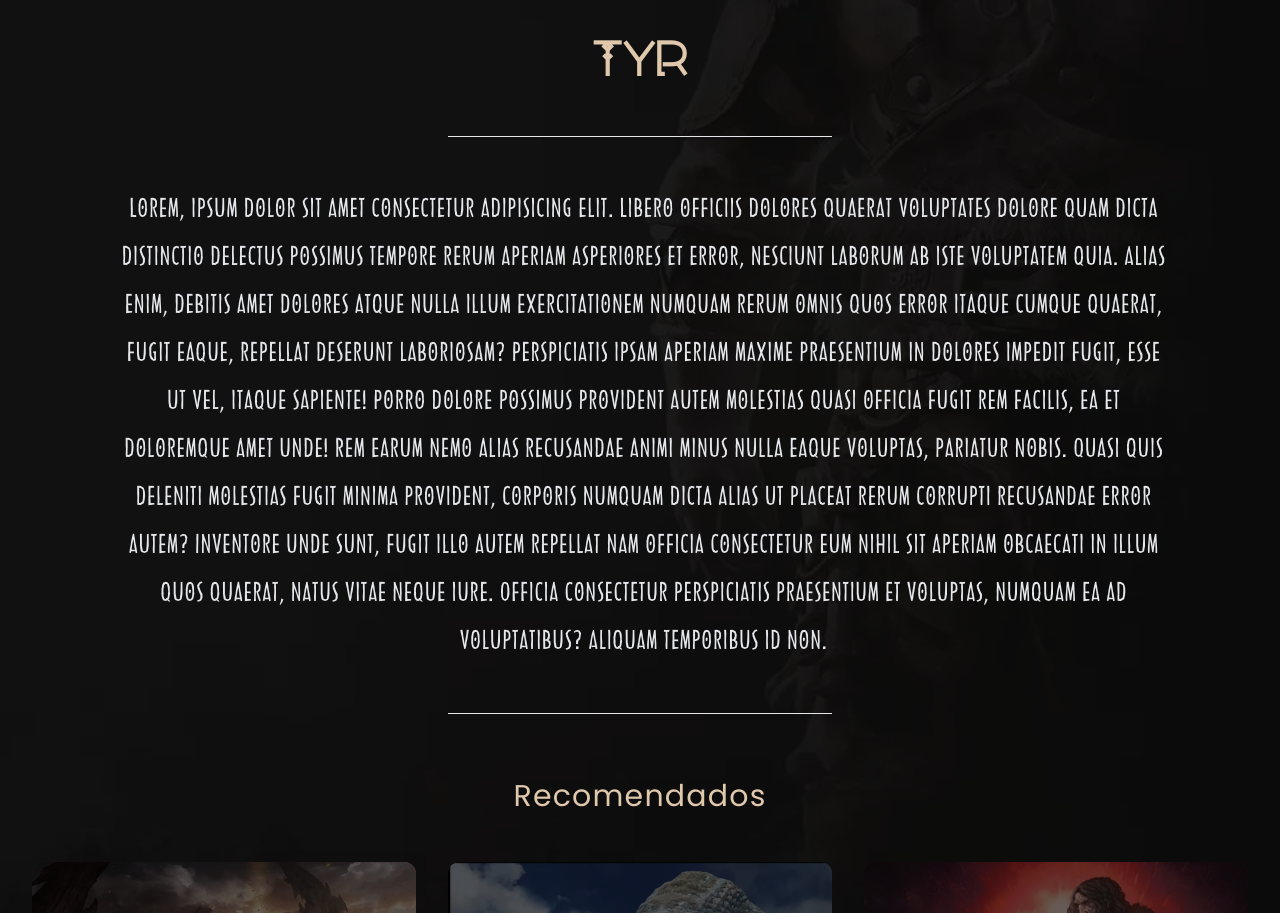
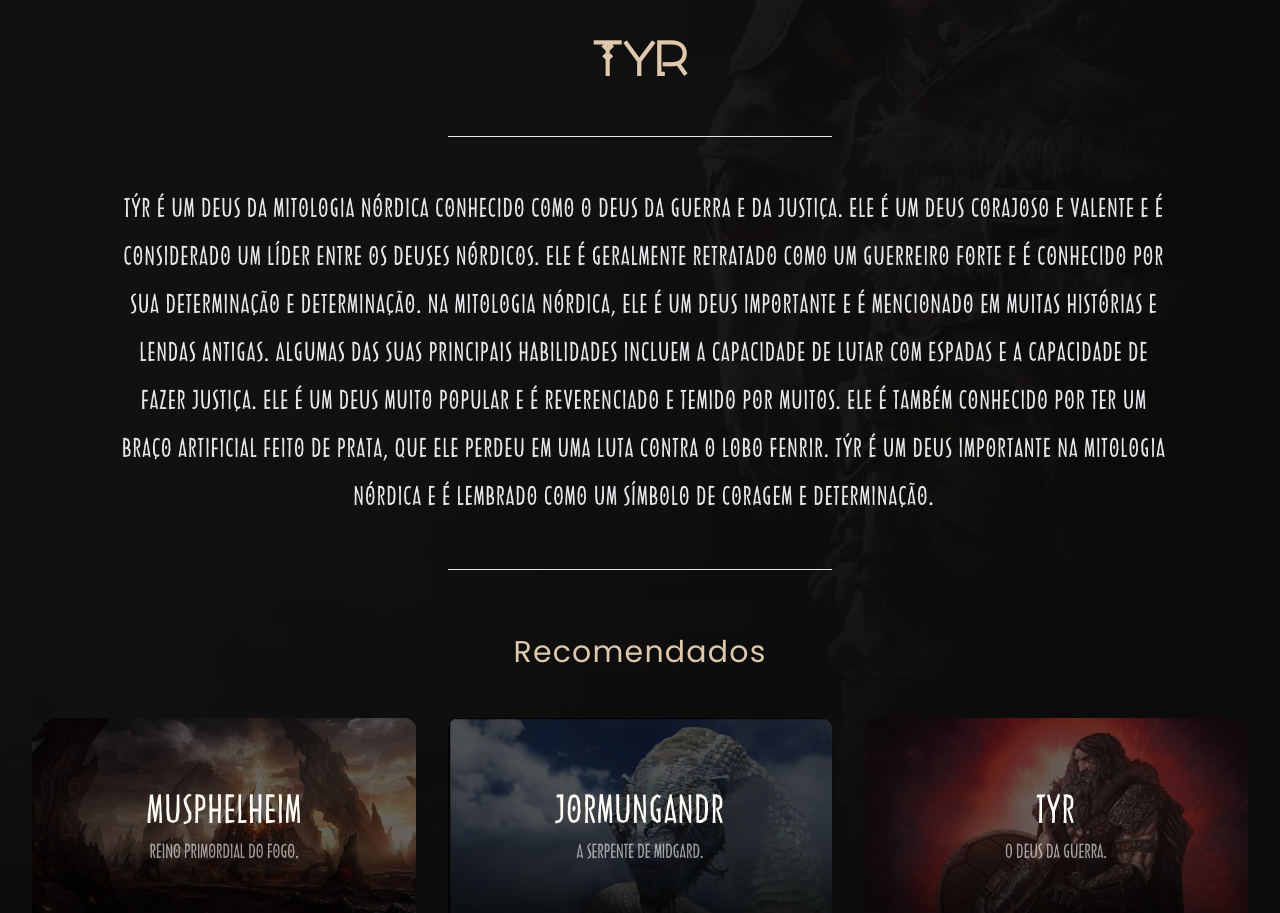
Before and after one commit to giovanniclopes/nordician2, a React (Vite) app: page /gods/tyr in a window 1280 px wide. Shown: the part 580-1493 px from the top of the page. Built offline with nearby package versions, Linux system fonts and the light colour scheme.

Commit message:
'Odin' page created

```diff
--- a/src/Router.tsx
+++ b/src/Router.tsx
@@ -25,6 +25,7 @@ import Hel from "./pages/mythology/beings/Hel";
 import Jormungandr from "./pages/mythology/beings/Jormungandr";
 import Surtr from "./pages/mythology/beings/Surtr";
 
+import Odin from "./pages/mythology/gods/Odin";
 import Tyr from "./pages/mythology/gods/Tyr";
 
 export function Router() {
@@ -62,6 +63,7 @@ export function Router() {
 
       {/* Gods */}
       <Route path="/gods/tyr" element={<Tyr />} />
+      <Route path="/gods/odin" element={<Odin />} />
     </Routes>
   );
 }
--- /dev/null
+++ b/src/pages/mythology/gods/Odin.tsx
@@ -0,0 +1,17 @@
+import ArticlePage from "../../../components/ArticlePage";
+
+export function Tyr() {
+  return (
+    <div>
+      <div>
+        <ArticlePage
+          imageUrl={""}
+          title="Odin"
+          baseText="Odin é um deus importante na mitologia nórdica, conhecido como o deus principal dos deuses. Ele é o deus da sabedoria, da guerra e da poesia e possui um olho mágico que lhe permite ver tudo. Ele é geralmente retratado com uma barba longa e vestindo uma túnica branca e é considerado um guerreiro valente e um líder entre os deuses nórdicos. Na mitologia nórdica, ele é mencionado em muitas histórias e lendas antigas e é um deus muito popular. Algumas das suas principais habilidades incluem a capacidade de adivinhar o futuro, a capacidade de se transformar em qualquer animal e a capacidade de voar. Ele também é conhecido por ser um deus astuto e poderoso. Ele é frequentemente retratado como um deus misterioso e enigmático, mas também é conhecido por ser justo e bondoso. Além disso, ele é o deus da morte e do submundo na mitologia nórdica e é responsável por levar os mortos para Valhalla, onde eles podem lutar e treinar durante o dia, aguardando o Ragnarok, o fim dos tempos. Ele também é conhecido por sua paixão pelo conhecimento e por ter dado um de seus olhos em troca de sabedoria. Ele é um deus muito importante na mitologia nórdica e é reverenciado e temido por muitos."
+        />
+      </div>
+    </div>
+  );
+}
+
+export default Tyr;
--- a/src/pages/mythology/gods/Tyr.tsx
+++ b/src/pages/mythology/gods/Tyr.tsx
@@ -9,9 +9,7 @@ export function Tyr() {
         <ArticlePage
           imageUrl={TyrImg}
           title="Tyr"
-          baseText="Lorem, ipsum dolor sit amet consectetur adipisicing elit. Libero officiis dolores quaerat voluptates dolore quam dicta distinctio delectus possimus tempore rerum aperiam asperiores et error, nesciunt laborum ab iste voluptatem quia. Alias enim, debitis amet dolores atque nulla illum exercitationem numquam rerum omnis quos error itaque cumque quaerat, fugit eaque, repellat deserunt laboriosam? Perspiciatis ipsam aperiam maxime praesentium in dolores impedit fugit, esse ut vel, itaque sapiente!
-
-          Porro dolore possimus provident autem molestias quasi officia fugit rem facilis, ea et doloremque amet unde! Rem earum nemo alias recusandae animi minus nulla eaque voluptas, pariatur nobis. Quasi quis deleniti molestias fugit minima provident, corporis numquam dicta alias ut placeat rerum corrupti recusandae error autem? Inventore unde sunt, fugit illo autem repellat nam officia consectetur eum nihil sit aperiam obcaecati in illum quos quaerat, natus vitae neque iure. Officia consectetur perspiciatis praesentium et voluptas, numquam ea ad voluptatibus? Aliquam temporibus id non."
+          baseText="Týr é um deus da mitologia nórdica conhecido como o deus da guerra e da justiça. Ele é um deus corajoso e valente e é considerado um líder entre os deuses nórdicos. Ele é geralmente retratado como um guerreiro forte e é conhecido por sua determinação e determinação. Na mitologia nórdica, ele é um deus importante e é mencionado em muitas histórias e lendas antigas. Algumas das suas principais habilidades incluem a capacidade de lutar com espadas e a capacidade de fazer justiça. Ele é um deus muito popular e é reverenciado e temido por muitos. Ele é também conhecido por ter um braço artificial feito de prata, que ele perdeu em uma luta contra o lobo Fenrir. Týr é um deus importante na mitologia nórdica e é lembrado como um símbolo de coragem e determinação."
         />
       </div>
     </div>
```
